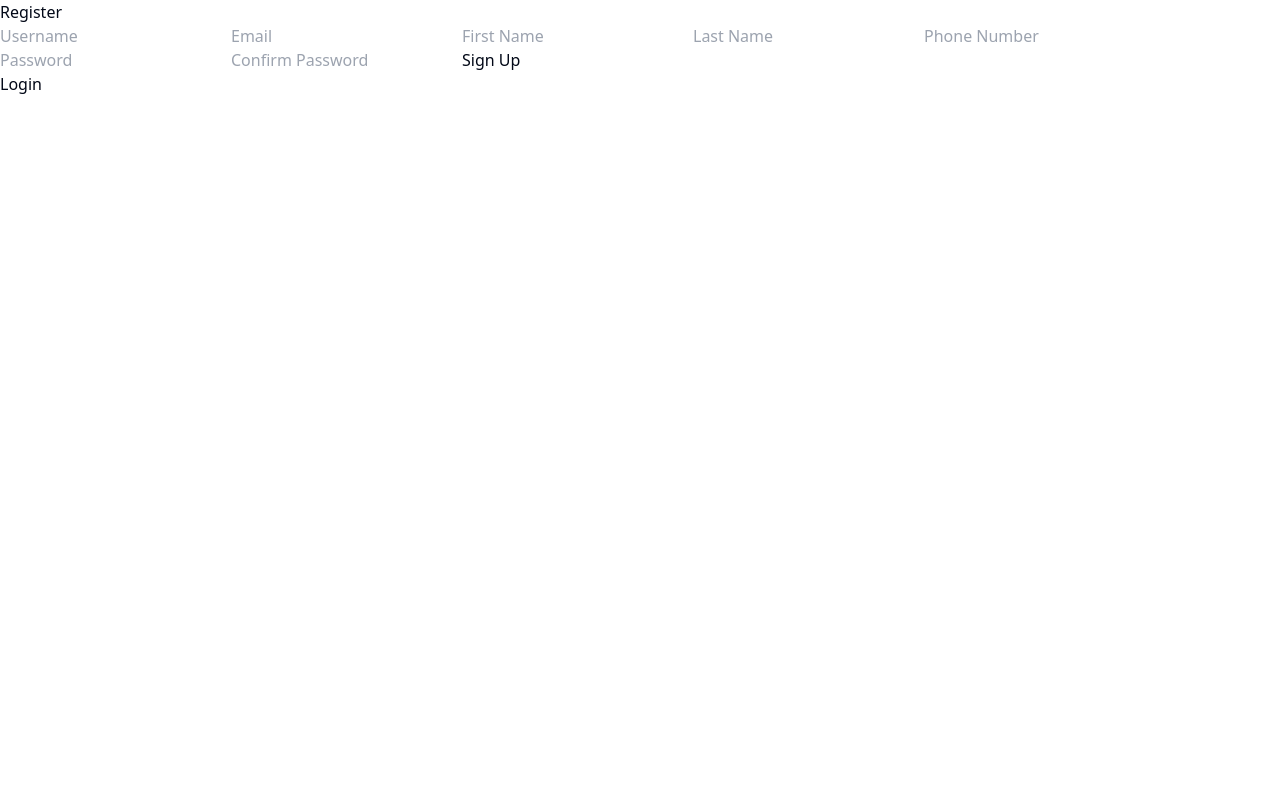
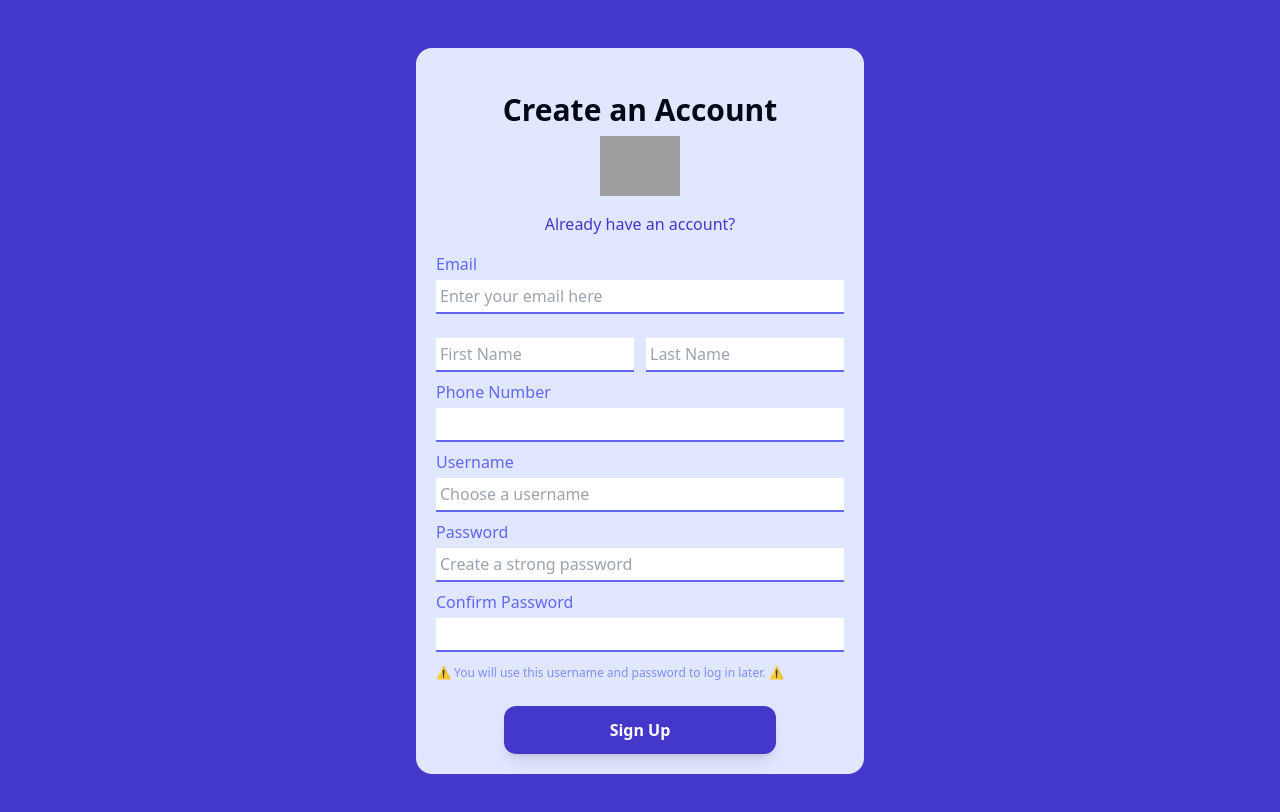
Before and after one commit to phuchuynh1607/EcommerceProject_FE, a React (Vite) app: page /register in a window 1280 px wide. Shown: the top 812 px of the page. Built offline with nearby package versions, Linux system fonts and the light colour scheme; grey boxes are pictures that could not be loaded.

Commit message:
Completed Interface for RegisterPage and LoginPage

```diff
--- a/src/features/auth/pages/LoginPage.jsx
+++ b/src/features/auth/pages/LoginPage.jsx
@@ -54,7 +54,7 @@ const LoginPage = () => {
 
   return (
     <div className="min-h-screen  flex flex-col justify-center py-12 sm:px-6 lg:px-8  bg-indigo-700">
-      <div className="w-full max-w-md m-auto bg-indigo-100 rounded-lg p-5 ">
+      <div className="w-full max-w-md m-auto bg-indigo-100 rounded-2xl p-5 ">
         <div className="sm:mx-auto sm:w-full sm:max-w-md">
           <header>
             <h2 class="mt-6 text-center text-3xl font-extrabold text-grey-100 mb-2">
@@ -69,9 +69,9 @@ const LoginPage = () => {
         </div>
         {error && <p style={{ color: "red" }}>{error}</p>}
 
-        <form onSubmit={handleSubmit}>
+        <form onSubmit={handleSubmit} autoComplete="off">
           <div>
-            <label className="block mb-2 text-indigo-500" for="username">
+            <label className="block mb-2 text-indigo-500" htmlFor="username">
               Username
             </label>
             <input
@@ -79,12 +79,13 @@ const LoginPage = () => {
               type="text"
               name="username"
               value={formData.username}
+              autoComplete="one-time-code"
               onChange={handleChange}
               required
             ></input>
           </div>
           <div>
-            <label className="block mb-2 text-indigo-500" for="password">
+            <label className="block mb-2 text-indigo-500" htmlFor="password">
               Password
             </label>
             <input
@@ -92,6 +93,7 @@ const LoginPage = () => {
               type="password"
               name="password"
               value={formData.password}
+              autoComplete="new-password"
               onChange={handleChange}
               required
             ></input>
@@ -120,10 +122,10 @@ const LoginPage = () => {
               Forgot your Password?
             </a>
           </div>
-          <div>
+          <div className="flex justify-center w-full mt-6">
             <button
-              className="w-full bg-indigo-700 hover:bg-pink-700 text-white font-bold py-2 px-4 mb-4 rounded transition duration-200"
               type="submit"
+              className="w-2/3 bg-indigo-700 hover:bg-pink-700 text-white font-extrabold py-3 px-6 rounded-xl shadow-lg transform transition hover:scale-105 active:scale-95 duration-200 disabled:opacity-50"
             >
               Login
             </button>
--- a/src/features/auth/pages/RegisterPage.jsx
+++ b/src/features/auth/pages/RegisterPage.jsx
@@ -13,6 +13,18 @@ const RegisterPage = () => {
     password: "",
     confirmPassword: "",
   });
+  // Hàm này trả về số lượng ô vuông cần tô màu
+  const getStrengthConfig = (password) => {
+    if (!password) return { color: "bg-gray-300", text: "" };
+    if (password.length < 6)
+      return { color: "bg-red-500", text: "Weak Password" };
+    if (password.length < 10)
+      return { color: "bg-yellow-500", text: "Medium Password" };
+    return { color: "bg-green-500", text: "Strong Password" };
+  };
+
+  const strengthConfig = getStrengthConfig(formData.password);
+
   const [error, setError] = useState(null);
   const [isSubmitting, setIsSubmitting] = useState(false);
 
@@ -49,69 +61,160 @@ const RegisterPage = () => {
   };
 
   return (
-    <div className="register-container">
-      <h2>Register</h2>
+    <div className="min-h-screen  flex flex-col justify-center py-12 sm:px-6 lg:px-8  bg-indigo-700">
+      <div className="w-full max-w-md m-auto bg-indigo-100 rounded-2xl p-5 ">
+        <div className="sm:mx-auto sm:w-full sm:max-w-md">
+          <header>
+            <h2 class="mt-6 text-center text-3xl font-extrabold text-grey-100 mb-2">
+              Create an Account
+            </h2>
+            <img
+              className="w-20 mx-auto mb-3"
+              src="https://img.icons8.com/fluent/344/shopping-bag.png"
+              alt="handshake"
+            />
+          </header>
+        </div>
+
         {error && <p style={{ color: "red" }}>{error}</p>}
 
-      <form onSubmit={handleSubmit}>
+        <form onSubmit={handleSubmit} autoComplete="off">
+          <p className="text-center">
+            <Link
+              to="/login"
+              className="inline-block p-1 mb-3 text-indigo-700 font-medium hover:text-pink-700 outline-none transition duration-200"
+            >
+              Already have an account?
+            </Link>
+          </p>
+          <div>
+            <label className="block mb-1 text-indigo-500" htmlFor="email">
+              Email
+            </label>
             <input
+              className="w-full p-1 mb-6 text-indigo-700 border-b-2 border-indigo-500 outline-none focus:bg-gray-300"
+              type="email"
+              name="email"
+              autoComplete="email"
+              placeholder="Enter your email here"
+              onChange={handleChange}
+              required
+            ></input>
+          </div>
+          <div className="flex  mb-1 text-indigo-500 gap-3">
+            <input
+              className="w-full p-1 mb-1 text-indigo-700 border-b-2 border-indigo-500 outline-none focus:bg-gray-300"
               type="text"
-          name="username"
-          placeholder="Username"
+              name="first_name"
+              placeholder="First Name"
+              autoComplete="given-name"
               onChange={handleChange}
               required
             />
             <input
-          type="email"
-          name="email"
-          placeholder="Email"
+              className="w-full p-1 mb-1 text-indigo-700 border-b-2 border-indigo-500 outline-none focus:bg-gray-300"
+              type="text"
+              name="last_name"
+              placeholder="Last Name"
+              autoComplete="family-name"
               onChange={handleChange}
               required
             />
+          </div>
+
+          <div>
+            <label
+              className="block mb-1 text-indigo-500"
+              htmlFor="phone_number"
+            >
+              Phone Number
+            </label>
             <input
+              className="w-full p-1 mb-2 text-indigo-700 border-b-2 border-indigo-500 outline-none focus:bg-gray-300"
               type="text"
-          name="first_name"
-          placeholder="First Name"
+              name="phone_number"
+              autoComplete="tel"
               onChange={handleChange}
               required
-        />
+            ></input>
+          </div>
+          <div>
+            <label className="block mb-1 text-indigo-500" htmlFor="username">
+              Username
+            </label>
             <input
+              className="w-full p-1 mb-2 text-indigo-700 border-b-2 border-indigo-500 outline-none focus:bg-gray-300"
               type="text"
-          name="last_name"
-          placeholder="Last Name"
+              name="username"
+              placeholder="Choose a username"
+              autoComplete="username"
               onChange={handleChange}
               required
-        />
+            ></input>
+          </div>
+          <div>
+            <label className="block mb-1 text-indigo-500" htmlFor="password">
+              Password
+            </label>
             <input
-          type="text"
-          name="phone_number"
-          placeholder="Phone Number"
+              className="w-full p-1 mb-2 text-indigo-700 border-b-2 border-indigo-500 outline-none focus:bg-gray-300"
+              type="password"
+              name="password"
+              placeholder="Create a strong password"
+              autoComplete="new-password"
               onChange={handleChange}
               required
-        />
+            ></input>
+            {formData.password && (
+              <div className="flex items-center gap-2 mt-1 mb-4">
+                {/* Ô vuông nhỏ duy nhất */}
+                <div
+                  className={`w-3 h-3 rounded-sm transition-colors duration-300 ${strengthConfig.color}`}
+                ></div>
+
+                {/* Dòng chữ thông báo */}
+                <span
+                  className={`text-xs font-medium ${strengthConfig.color.replace(
+                    "bg-",
+                    "text-"
+                  )}`}
+                >
+                  {strengthConfig.text}
+                </span>
+              </div>
+            )}
+          </div>
+          <div>
+            <label
+              className="block mb-1 text-indigo-500"
+              htmlFor="confirmPassword"
+            >
+              Confirm Password
+            </label>
             <input
+              className="w-full p-1 mb-2 text-indigo-700 border-b-2 border-indigo-500 outline-none focus:bg-gray-300"
               type="password"
-          name="password"
-          placeholder="Password"
+              name="confirmPassword"
+              autoComplete="new-password"
               onChange={handleChange}
               required
-        />
-        <input
-          type="password"
-          name="confirmPassword"
-          placeholder="Confirm Password"
-          onChange={handleChange}
-          required
-        />
+            ></input>
+            <p className="text-[12px] text-indigo-400 mt-1">
+              ⚠️ You will use this username and password to log in later. ⚠️
+            </p>
+          </div>
 
-        <button type="submit" disabled={isSubmitting}>
+          <div className="flex justify-center w-full mt-6">
+            <button
+              type="submit"
+              disabled={isSubmitting}
+              className="w-2/3 bg-indigo-700 hover:bg-pink-700 text-white font-extrabold py-3 px-6 rounded-xl shadow-lg transform transition hover:scale-105 active:scale-95 duration-200 disabled:opacity-50"
+            >
               {isSubmitting ? "Processing..." : "Sign Up"}
             </button>
+          </div>
         </form>
-
-      <p>
-        <Link to="/login">Login</Link>
-      </p>
+      </div>
     </div>
   );
 };
```
Lines whose indentation alone changed are shown as unchanged.
